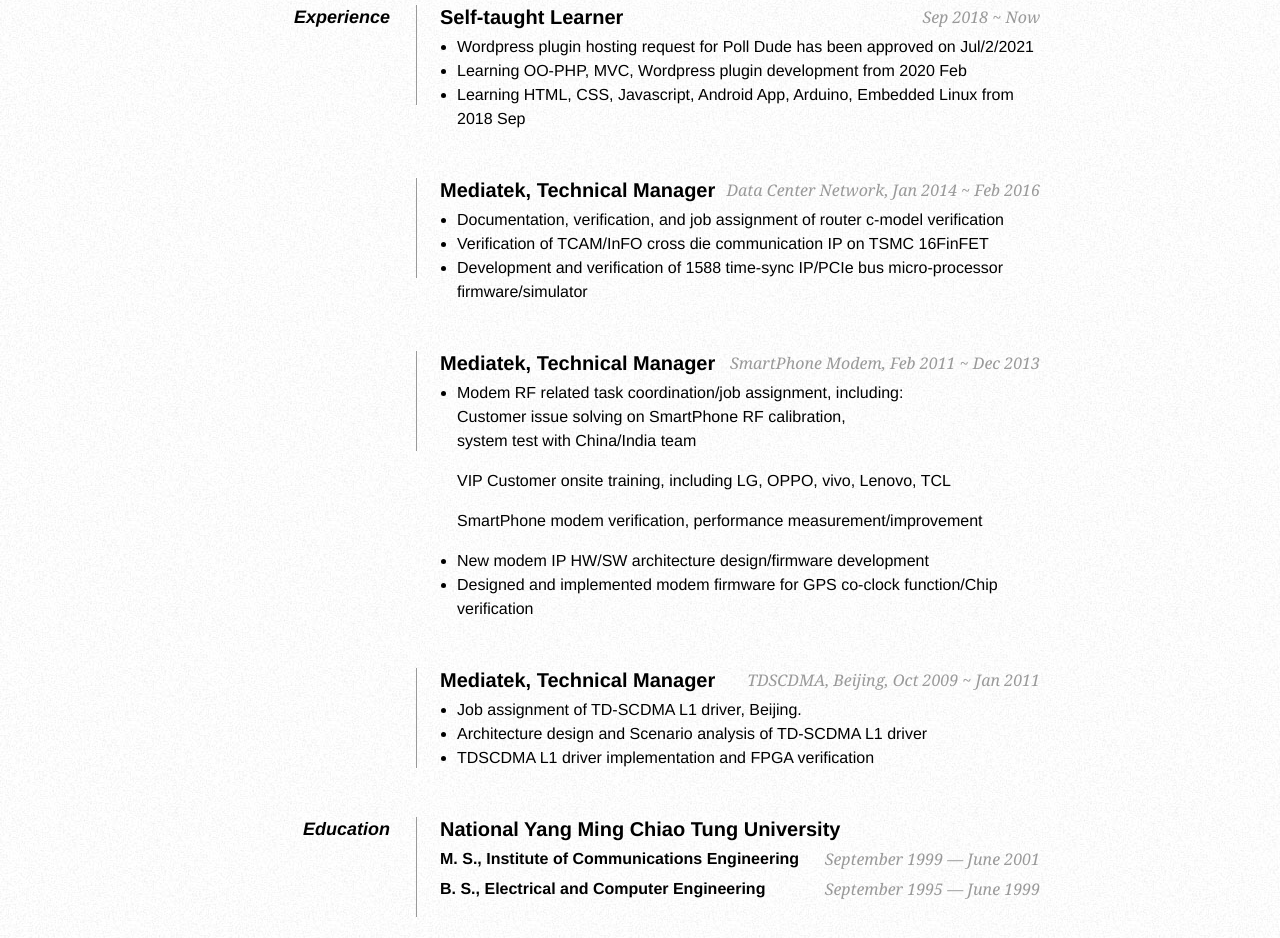
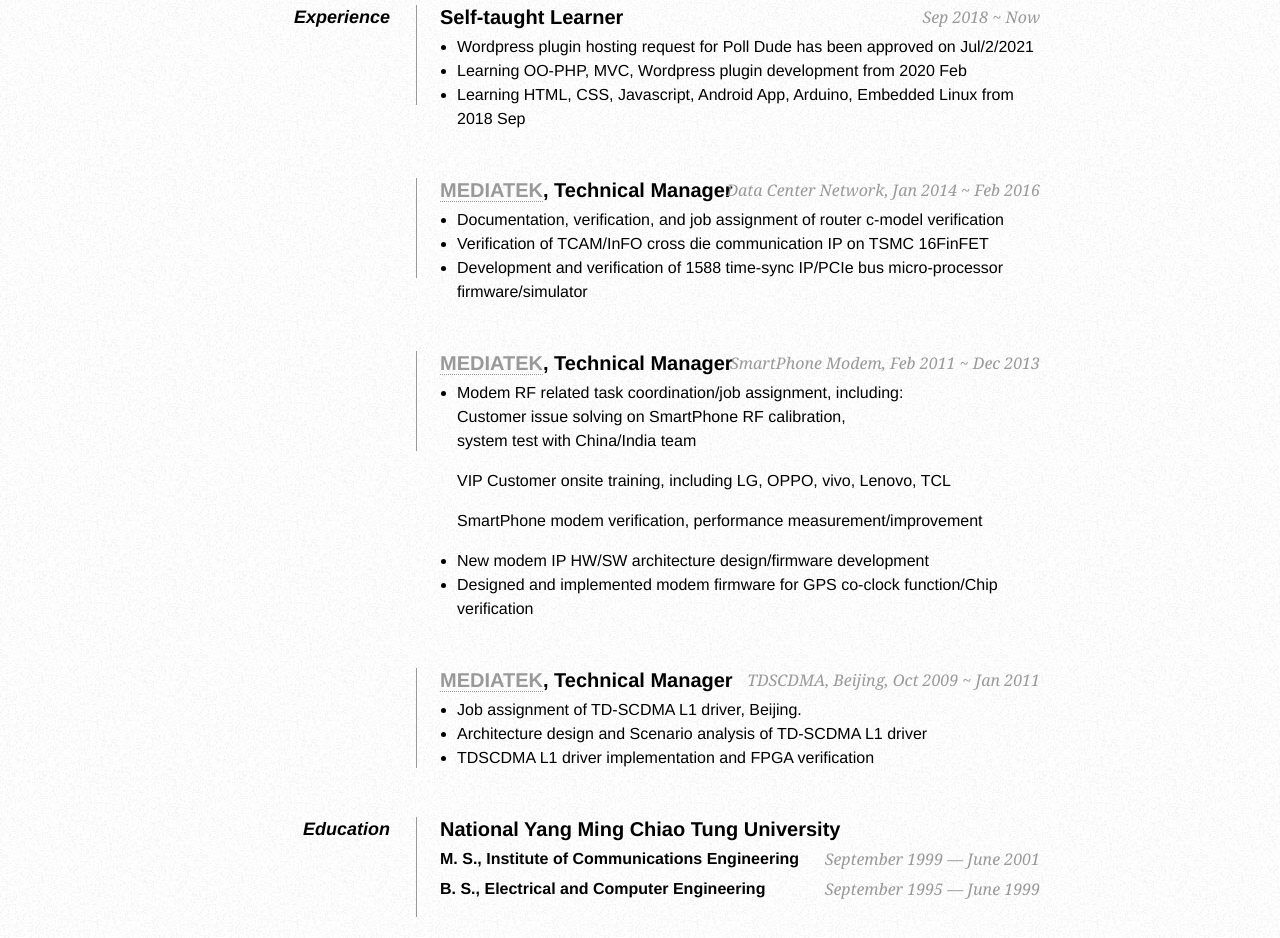
Before and after one commit to liaisontw/liaisontw.github.io, a plain HTML site: page index.html in a window 1280 px wide. Shown: the part 829-1767 px from the top of the page. Drawn offline with Linux system fonts and the light colour scheme.

Commit message:
Update index.html

```diff
--- a/index.html
+++ b/index.html
@@ -121,7 +121,7 @@
             <dd class="clear"></dd>
             <dt> </dt>
             <dd>
-                <h2>Mediatek, Technical Manager<span>Data Center Network, Jan 2014 ~ Feb 2016</span></h2>
+                <h2><a href="https://www.mediatek.com/">MEDIATEK</a>, Technical Manager<span>Data Center Network, Jan 2014 ~ Feb 2016</span></h2>
                 <ul>
                     <li>Documentation, verification, and job assignment of router c-model verification</li>
                     <li>Verification of TCAM/InFO cross die communication IP on TSMC 16FinFET</li>
@@ -132,7 +132,7 @@
             <dd class="clear"></dd>
             <dt> </dt>
             <dd>
-                <h2>Mediatek, Technical Manager<span>SmartPhone Modem, Feb 2011 ~ Dec 2013</span></h2>
+                <h2><a href="https://www.mediatek.com/">MEDIATEK</a>, Technical Manager<span>SmartPhone Modem, Feb 2011 ~ Dec 2013</span></h2>
                 <ul>
                     <li>Modem RF related task coordination/job assignment, including:</li>
                     <p>Customer issue solving on SmartPhone RF calibration, <br />system test with China/India team</p>
@@ -146,7 +146,7 @@
             <dd class="clear"></dd>
             <dt> </dt>
             <dd>
-                <h2>Mediatek, Technical Manager<span>TDSCDMA, Beijing, Oct 2009 ~ Jan 2011</span></h2>
+                <h2><a href="https://www.mediatek.com/">MEDIATEK</a>, Technical Manager<span>TDSCDMA, Beijing, Oct 2009 ~ Jan 2011</span></h2>
                 <ul>
                     <li>Job assignment of TD-SCDMA L1 driver, Beijing.</li>
                     <li>Architecture design and Scenario analysis of TD-SCDMA L1 driver</li>
```
